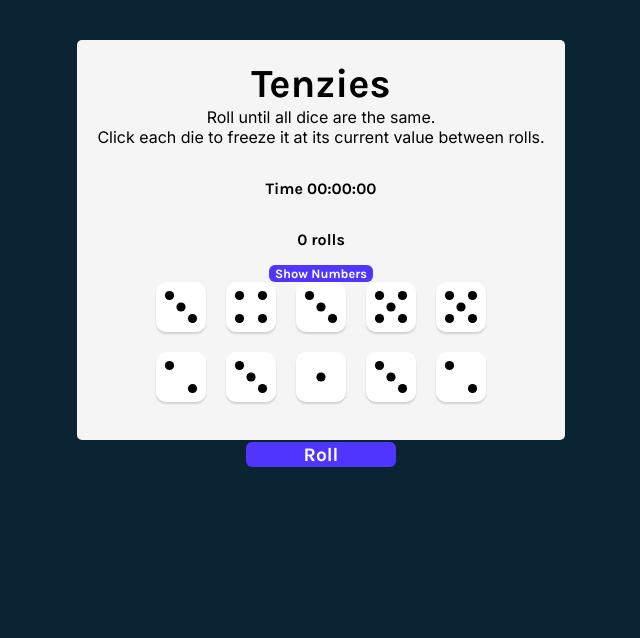
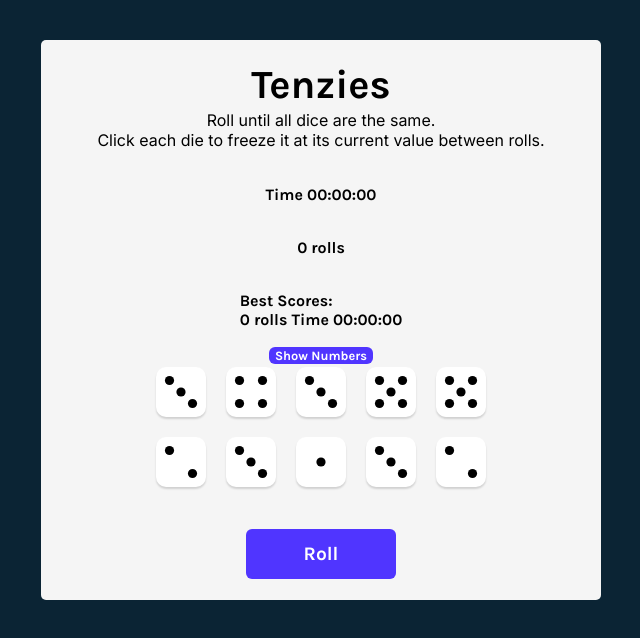
Before and after one commit to egidiosalinaro/tenzies, a React (Create React App) app: page / in a window 1280 px wide. Shown: the top 638 px of the page, without its empty margins (319-959 px from the left). Built offline with nearby package versions, Linux system fonts and the light colour scheme.

Commit message:
best score in local storage

```diff
--- a/src/App.js
+++ b/src/App.js
@@ -25,6 +25,10 @@ export default function App() {
     setSeconds(0);
     setMinutes(minute => minute + 1);
   }
+  if (bestScore.time > 59) {
+    setSeconds(0);
+    setMinutes(minute => minute + 1);
+  }
   if (minutes > 59) {
     setMinutes(0);
     setHours(hour => hour + 1);
@@ -36,26 +40,23 @@ export default function App() {
   }
 
   function defaultGameState() {
-    return { tenzies: false, rolls: 0, time: 0 };
+    return { tenzies: false, rolls: 0 };
   }
 
   useEffect(() => {
     if (gameState.tenzies) {
       if (bestScore.rolls === null) {
         setBestScore(prevBest => {
-          return { ...prevBest, rolls: gameState.rolls, time: gameState.time };
+          return { ...prevBest, rolls: gameState.rolls, time: seconds };
         });
       }
-      if (
-        gameState.rolls < bestScore.rolls ||
-        gameState.time < bestScore.time
-      ) {
+      if (gameState.rolls < bestScore.rolls || seconds < bestScore.time) {
         setBestScore(prevBest => {
-          return { ...prevBest, rolls: gameState.rolls, time: gameState.time };
+          return { ...prevBest, rolls: gameState.rolls, time: seconds };
         });
       }
     }
-  }, [gameState, bestScore]);
+  }, [seconds, gameState, bestScore]);
 
   useEffect(() => {
     localStorage.setItem('tenziesBestScore', JSON.stringify(bestScore));
@@ -159,6 +160,12 @@ export default function App() {
         :{String(seconds).padStart(2, '0')}
       </p>
       <p>{gameState.rolls} rolls</p>
+      <p>
+        Best Scores: <br />
+        {bestScore.rolls === null ? '0' : bestScore.rolls} rolls Time{' '}
+        {String(hours).padStart(2, '0')}:{String(minutes).padStart(2, '0')}:
+        {String(bestScore.time).padStart(2, '0')}
+      </p>
       <button onClick={changeDiceFace}>
         Show {showNumbers ? 'Dice' : 'Numbers'}
       </button>
--- a/src/index.scss
+++ b/src/index.scss
@@ -14,8 +14,8 @@ body {
 
 main {
   background-color: #f5f5f5;
-  height: 400px;
-  max-width: 800px;
+  height: 70vh;
+  width: 70vh;
   border-radius: 5px;
   padding: 20px;
   display: flex;
```
